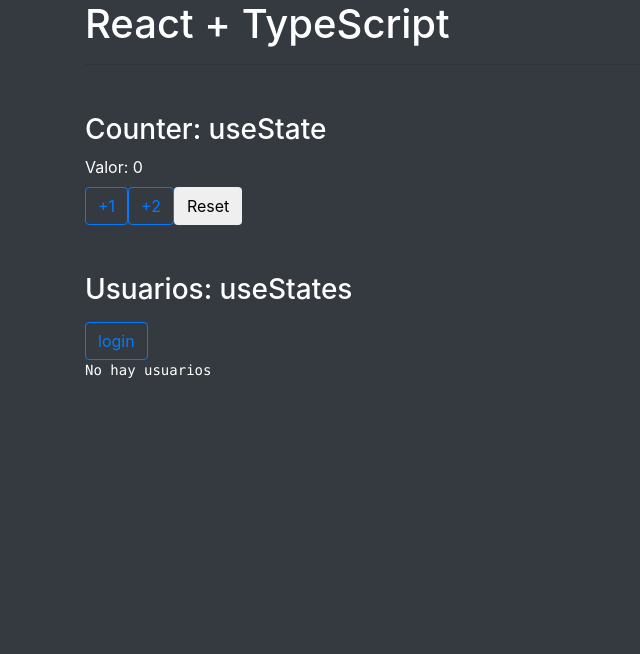
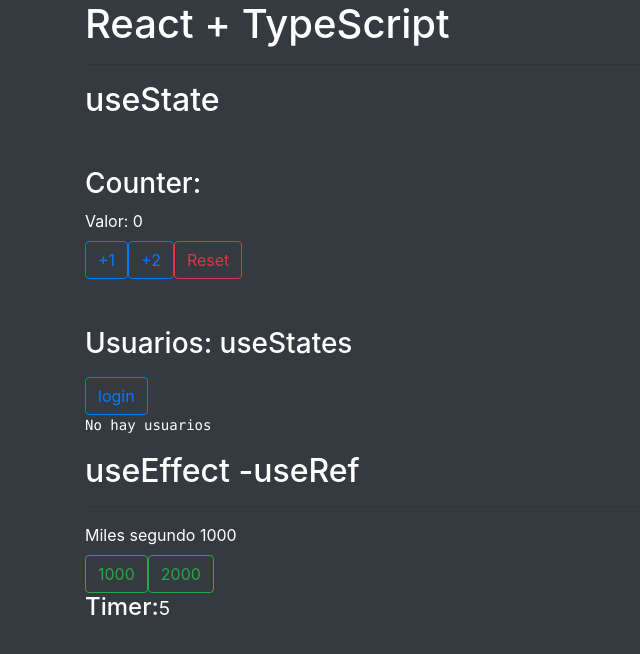
Before and after one commit to Edwardb11/projects-typeScript, a React (Create React App) app in the folder react-ts/: page / in a window 1280 px wide. Shown: the top 654 px of the page, without its empty margins (0-640 px from the left). Built offline with nearby package versions, Linux system fonts and the light colour scheme.

Commit message:
useEff - useRef

```diff
--- a/react-ts/src/App.tsx
+++ b/react-ts/src/App.tsx
@@ -1,4 +1,5 @@
 import { Counter } from "./components/Counter";
+import { TimerPadre } from "./components/TimerPadre";
 import { Usuario } from "./components/Usuario";
 
 function App() {
@@ -6,8 +7,13 @@
     <>
       <h1>React + TypeScript</h1>
       <hr/>
+      <h2>useState</h2>
       <Counter/>
       <Usuario/>
+      <h2>useEffect -useRef</h2>
+      <hr/>
+      <TimerPadre/>
+
     </>
   );
 }
--- a/react-ts/src/components/Counter.tsx
+++ b/react-ts/src/components/Counter.tsx
@@ -7,7 +7,7 @@
     }
   return (
     <div className="mt-5">
-        <h3>Counter: useState</h3>
+        <h3>Counter:</h3>
         <span>Valor: {counter}</span>
         <br/>
         <button onClick={()=>incrementar(1)} className="btn btn-outline-primary mt-2">
@@ -16,7 +16,7 @@
         <button onClick={()=>incrementar(2)} className="btn btn-outline-primary mt-2">
             +2
         </button>
-        <button onClick={()=>setCounter(0)} className="btn btn-outline-dagnger mt-2">
+        <button onClick={()=>setCounter(0)} className="btn btn-outline-danger mt-2">
             Reset
         </button>
     </div>
--- /dev/null
+++ b/react-ts/src/components/Timer.tsx
@@ -0,0 +1,20 @@
+import { useEffect, useRef, useState } from "react"
+
+type TimeArgs = {
+    milisegundos: number
+}
+export const Timer = ({ milisegundos }: TimeArgs) => {
+    const [segundos, setSegundos] = useState(0)
+    const ref = useRef<NodeJS.Timer>()
+    useEffect(() => {
+        ref.current && clearInterval(ref.current)
+        ref.current = setInterval(() => setSegundos(s => s + 1), milisegundos)
+
+    }, [milisegundos])
+
+    return (
+        <>
+            <h4>Timer:<small>{segundos}</small></h4>
+        </>
+    )
+}
--- /dev/null
+++ b/react-ts/src/components/TimerPadre.tsx
@@ -0,0 +1,16 @@
+import { useState } from "react"
+import { Timer } from "./Timer"
+
+export const TimerPadre = () => {
+    const [milisegundos, setMilisegundos] = useState(1000)
+    return (
+        <>
+            <span>Miles segundo {milisegundos}</span>
+            <br />
+            <button className="btn btn-outline-success mt-2" onClick={() => setMilisegundos(1000)}>1000</button>
+            <button className="btn btn-outline-success mt-2" onClick={() => setMilisegundos(2000)}>2000</button>
+            <Timer milisegundos={milisegundos} />
+
+        </>
+    )
+}
```
